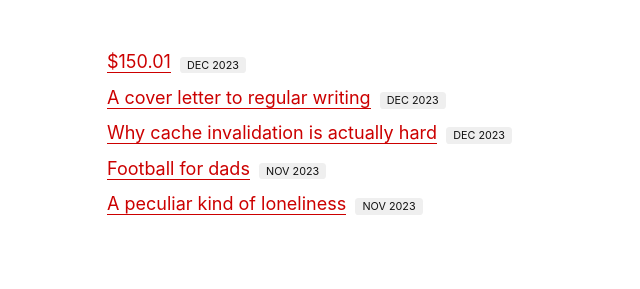
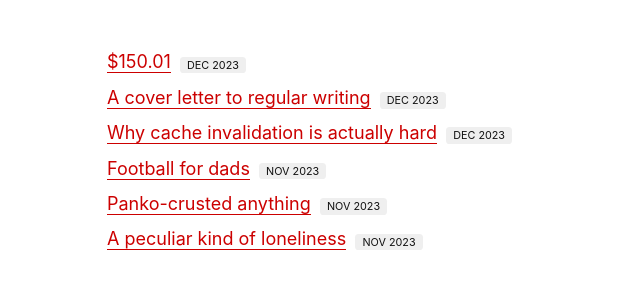
Before and after one commit to kawaicheung/kawaicheung.github.io, a plain HTML site: page essays/index.html in a window 1280 px wide. Shown: the part 243-532 px from the top of the page, without its empty margins (21-661 px from the left). Drawn offline with Linux system fonts and the light colour scheme.

Commit message:
Update index.html

```diff
--- a/essays/index.html
+++ b/essays/index.html
@@ -114,6 +114,7 @@
 			<li><a href="/essays/a-cover-letter-to-regular-writing.pdf">A cover letter to regular writing</a><span>Dec 2023</span></li>
 			<li><a href="/essays/why-cache-invalidation-is-actually-hard.pdf">Why cache invalidation is actually hard</a><span>Dec 2023</span></li>
 			<li><a href="/essays/football-for-dads.pdf">Football for dads</a><span>Nov 2023</span></li>
+			<li><a href="/essays/panko-crusted-anything.pdf">Panko-crusted anything</a><span>Nov 2023</span></li>
 			<li><a href="/essays/a-peculiar-kind-of-loneliness.pdf">A peculiar kind of loneliness</a><span>Nov 2023</span></li>
 		</ul>
 	</div>
```
Lines whose indentation alone changed are shown as unchanged.
